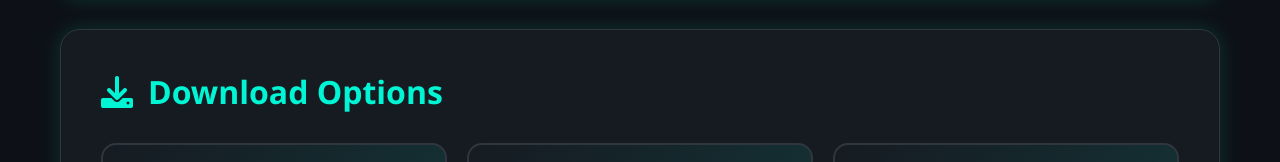
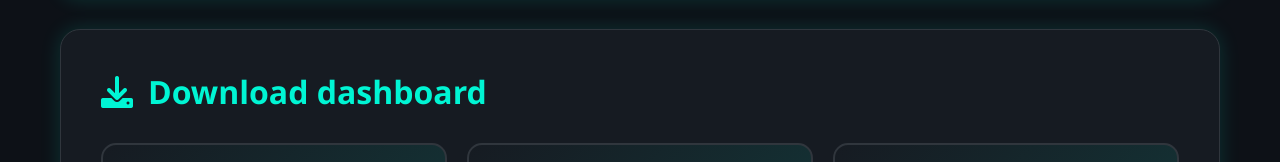
Before and after one commit to ARYAN8521/new-sales-dashboard, a plain HTML site: page index.html in a window 1280 px wide. Shown: the part 1014-1176 px from the top of the page. Drawn offline with Linux system fonts and the light colour scheme.

Commit message:
Update index.html

```diff
--- a/index.html
+++ b/index.html
@@ -112,7 +112,7 @@
 
         <!-- Downloads Section -->
         <section class="section">
-            <h2><i class="fas fa-download"></i> Download Options</h2>
+            <h2><i class="fas fa-download"></i> Download dashboard</h2>
             <div class="grid">
                 <a href="newbi2.pbix" download class="btn">
                     <i class="fas fa-file-powerpoint"></i>
```
